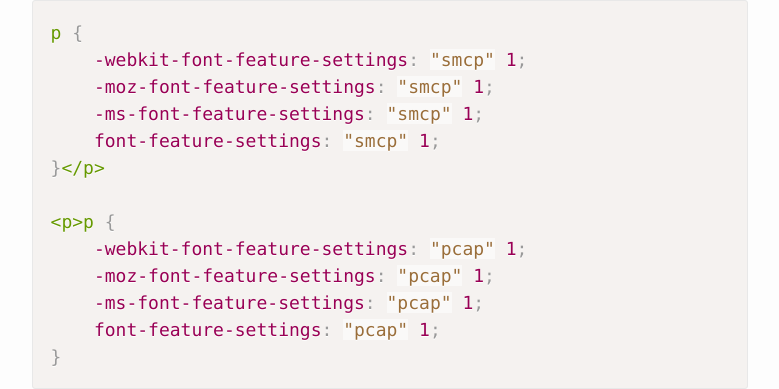
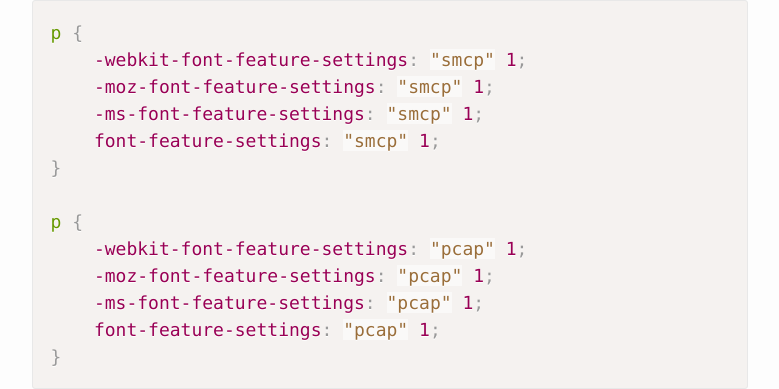
Before and after one commit to prgssr/prgssr.github.io, a Jekyll site: the page built from _posts/2015-12-10-shrifty-v-vebe-perenosy-rendering-i-dopolnitelnye-nastrojki.md, in a window 1280 px wide and 900 px high, scrolled down 7103 px. Shown: the part 103-492 px from the top of the window, without its empty margins (111-890 px from the left). Built offline with Jekyll 4.4.1, drawn with Linux system fonts in a browser that asks for light colours; nearby versions of some CDN libraries; library files that are not in the unit come from our copies; comment, search, counter and statistics services are not loaded.

Commit message:
fix typo

```diff
--- a/_posts/2015-12-10-shrifty-v-vebe-perenosy-rendering-i-dopolnitelnye-nastrojki.md
+++ b/_posts/2015-12-10-shrifty-v-vebe-perenosy-rendering-i-dopolnitelnye-nastrojki.md
@@ -147,9 +147,9 @@ p {
     -moz-font-feature-settings: "smcp" 1;
     -ms-font-feature-settings: "smcp" 1;
     font-feature-settings: "smcp" 1;
-}</p>
+}
 
-<p>p {
+p {
     -webkit-font-feature-settings: "pcap" 1;
     -moz-font-feature-settings: "pcap" 1;
     -ms-font-feature-settings: "pcap" 1;
```
